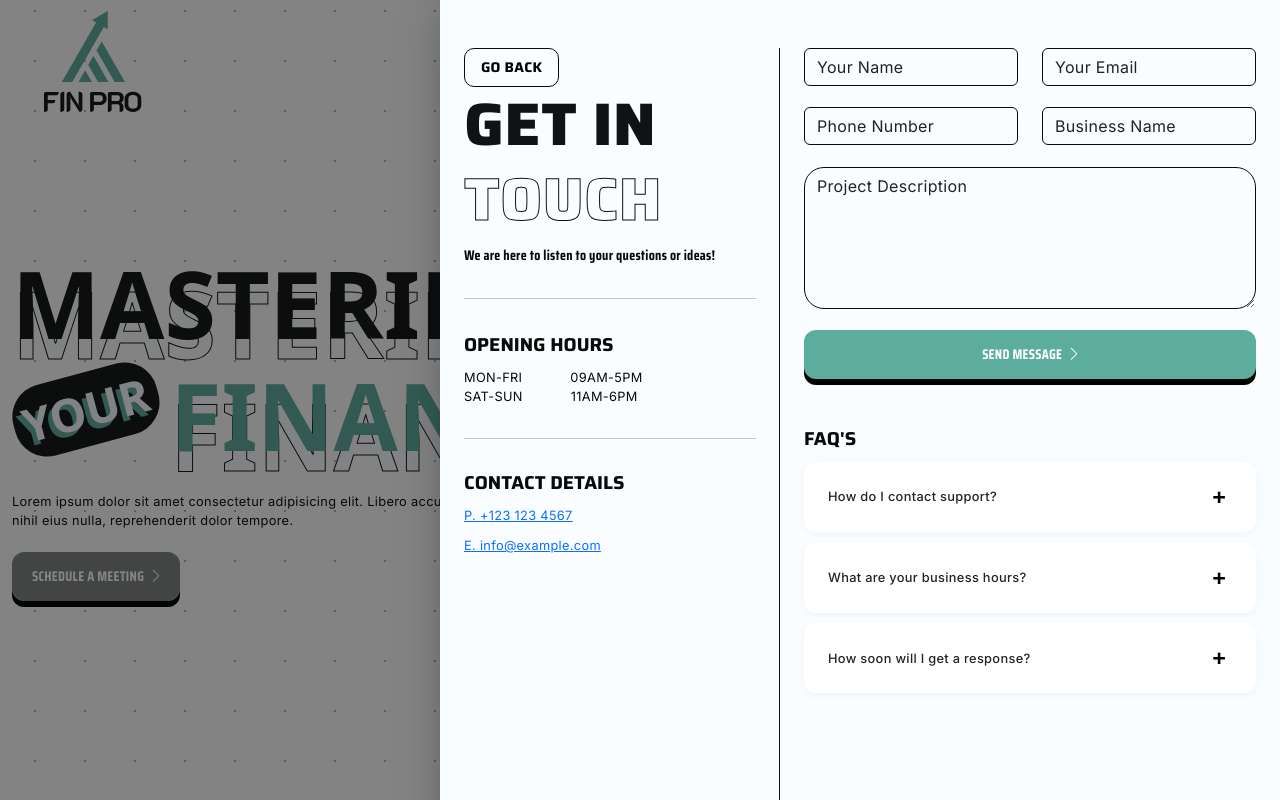
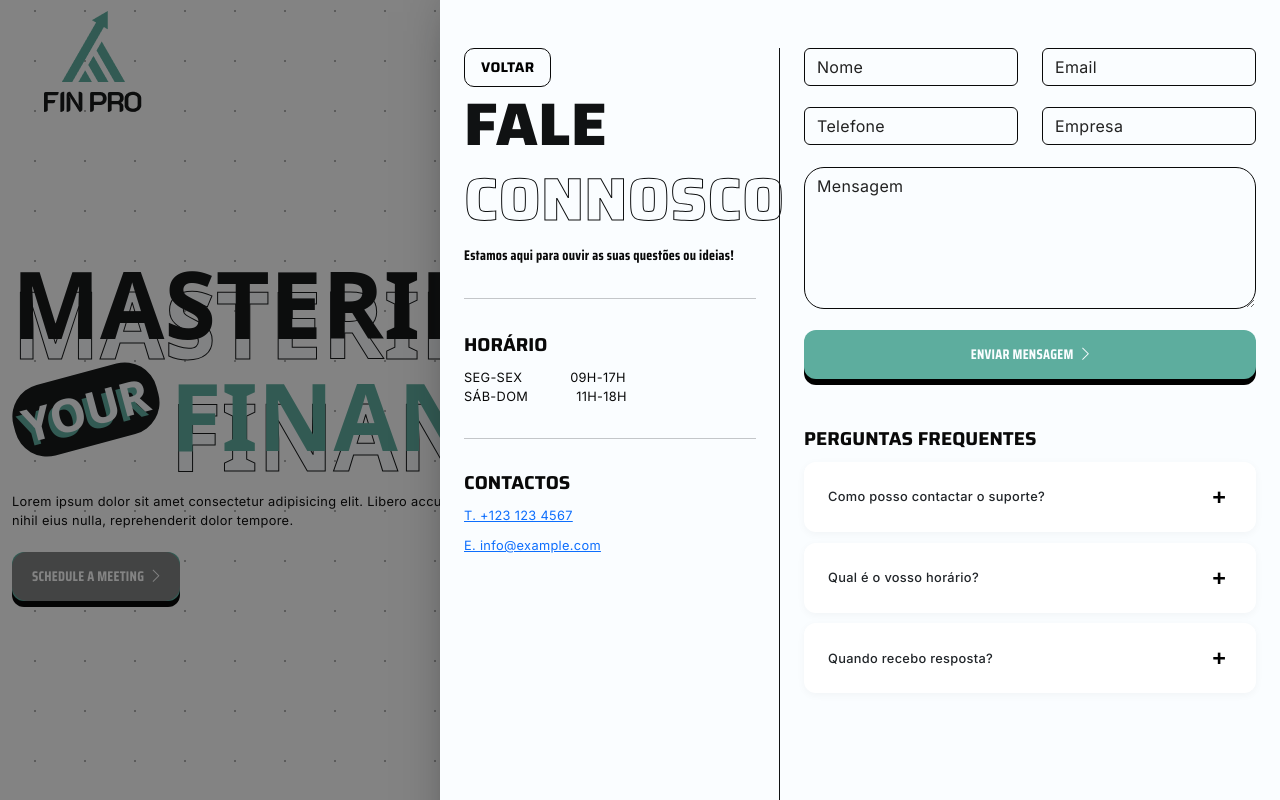
Before and after one commit to JBarbosaGitHub/MoneyQuest, a React (Vite) app: page / in a window 1280 px wide. Both pictures are taken after a click on the button "SCHEDULE A MEETING". Shown: the top 800 px of the page. Built offline with nearby package versions, Linux system fonts and the light colour scheme.

Commit message:
Contact form update

```diff
--- a/html/index.html
+++ b/html/index.html
@@ -49,7 +49,7 @@
                             <span class="line-menu"></span>
                             <span class="line-menu half end"></span>
                         </button>
-                        <button class="cus-btn primary contact-btn">CONTACT US</button>
+                        <button class="cus-btn primary contact-btn">CONTACTE-NOS</button>
                     </div>
                     <div class="toggle-menu">
                         <div class="site-header__bg">
@@ -931,7 +931,7 @@
                                         </li>
                                         <li class="h-16 fw-400 body-text white mb-8"><a href="javascript:;">HELP
                                                 CENTER</a></li>
-                                        <li class="h-16 fw-400 body-text white mb-8"><a href="javascript:;" class="contact-btn">CONTACT US</a></li>
+                                        <li class="h-16 fw-400 body-text white mb-8"><a href="javascript:;" class="contact-btn">CONTACTE-NOS</a></li>
                                     </ul>
                                     <ul class="footer_menu list-unstyled">
                                         <li>
--- a/src/components/ContactPopup.jsx
+++ b/src/components/ContactPopup.jsx
@@ -71,24 +71,24 @@ export default function ContactPopup({ open, onClose }){
         <div className="row">
           <div className="col-xl-5 col-lg-4 fade-in">
             <div className="company-contact-detail">
-              <button className="close-btn begin-popupClose" type="button" onClick={onClose}>GO BACK</button>
-              <h2 className="h-90 fw-800 black mb-8">GET IN <span>TOUCH</span></h2>
-              <h5 className="h-21 font-sec fw-700 dark-black mb-48">We are here to listen to your questions or ideas!</h5>
+              <button className="close-btn begin-popupClose" type="button" onClick={onClose}>VOLTAR</button>
+              <h2 className="h-90 fw-800 black mb-8">FALE <span>CONNOSCO</span></h2>
+              <h5 className="h-21 font-sec fw-700 dark-black mb-48">Estamos aqui para ouvir as suas questões ou ideias!</h5>
               <span className="vert-line"></span>
               <hr className="bg-dark-black mb-48" />
               <ul className="footer_menu list-unstyled">
                 <li>
                   <ul className="list-unstyled mb-48">
-                    <li className="h-28 fw-700 dark-black mb-16">OPENING HOURS</li>
-                    <li className="h-16 fw-400 body-text dark-black timing"><span>MON-FRI</span><span>09AM-5PM</span></li>
-                    <li className="h-16 fw-400 body-text dark-black timing"><span>SAT-SUN</span><span>11AM-6PM</span></li>
+                    <li className="h-28 fw-700 dark-black mb-16">HORÁRIO</li>
+                    <li className="h-16 fw-400 body-text dark-black timing"><span>SEG-SEX</span><span>09H-17H</span></li>
+                    <li className="h-16 fw-400 body-text dark-black timing"><span>SÁB-DOM</span><span>11H-18H</span></li>
                   </ul>
                   <hr className="bg-dark-black mb-48" />
                 </li>
                 <li>
                   <ul className="list-unstyled">
-                    <li className="h-28 fw-700 dark-black mb-16">CONTACT DETAILS</li>
-                    <li className="h-16 fw-400 body-text dark-black mb-16"><a href="tel:123456789">P. +123 123 4567</a></li>
+                    <li className="h-28 fw-700 dark-black mb-16">CONTACTOS</li>
+                    <li className="h-16 fw-400 body-text dark-black mb-16"><a href="tel:123456789">T. +123 123 4567</a></li>
                     <li className="h-16 fw-400 body-text dark-black"><a href="mailto:info@example.com">E. info@example.com</a></li>
                   </ul>
                 </li>
@@ -99,8 +99,8 @@ export default function ContactPopup({ open, onClose }){
             <div className="parent">
               {submitted ? (
                 <div className="thanksMessage fade-in">
-                  <h2 className="h-47 fw-700 white mb-16 mt-5">Thanks For Reaching Out</h2>
-                  <p className="text-14 fw-500 white-sec mb-48">Our team are reviewing your enquiry, and will be in touch shortly.</p>
+                  <h2 className="h-47 fw-700 white mb-16 mt-5">Obrigado pelo seu contacto!</h2>
+                  <p className="text-14 fw-500 white-sec mb-48">A nossa equipa está a analisar o seu pedido e irá responder brevemente.</p>
                 </div>
               ) : (
                 <div className="form-content-wrap fade-in">
@@ -112,41 +112,41 @@ export default function ContactPopup({ open, onClose }){
                   <form action="/" className="form-group contact-form mb-48" id="contact-form" method="post" onSubmit={handleSubmit}>
                     <div className="row">
                       <div className="col-md-6 mb-32">
-                        <input type="text" className="form-control" name="name" required placeholder="Your Name" value={formState.name} onChange={handleChange} disabled={sending} />
+                        <input type="text" className="form-control" name="name" required placeholder="Nome" value={formState.name} onChange={handleChange} disabled={sending} />
                       </div>
                       <div className="col-md-6 mb-32">
-                        <input type="email" className="form-control" name="email" required placeholder="Your Email" value={formState.email} onChange={handleChange} disabled={sending} />
+                        <input type="email" className="form-control" name="email" required placeholder="Email" value={formState.email} onChange={handleChange} disabled={sending} />
                       </div>
                       <div className="col-md-6 mb-32">
-                        <input type="tel" className="form-control" name="phone" placeholder="Phone Number" value={formState.phone} onChange={handleChange} disabled={sending} />
+                        <input type="tel" className="form-control" name="phone" placeholder="Telefone" value={formState.phone} onChange={handleChange} disabled={sending} />
                       </div>
                       <div className="col-md-6 mb-32">
-                        <input type="text" className="form-control" name="company_name" placeholder="Business Name" value={formState.company_name} onChange={handleChange} disabled={sending} />
+                        <input type="text" className="form-control" name="company_name" placeholder="Empresa" value={formState.company_name} onChange={handleChange} disabled={sending} />
                       </div>
                       <input type="hidden" name="formType" id="formType" value="enquire" />
                     </div>
                     <div className="row project-fields">
                       <div className="col-12 mb-32">
-                        <textarea name="message_project" className="form-control" placeholder="Project Description" value={formState.message_project} onChange={handleChange} disabled={sending}></textarea>
+                        <textarea name="message_project" className="form-control" placeholder="Mensagem" value={formState.message_project} onChange={handleChange} disabled={sending}></textarea>
                       </div>
                     </div>
                     <button type="submit" className="cus-btn-2 w-100" disabled={sending}>
-                      {sending ? 'SENDING...' : 'SEND MESSAGE'} &nbsp;&nbsp;<i className="fal fa-chevron-right"></i>
+                      {sending ? 'A ENVIAR...' : 'ENVIAR MENSAGEM'} &nbsp;&nbsp;<i className="fal fa-chevron-right"></i>
                     </button>
                     <div id="message" className="alert-msg"></div>
                   </form>
                   {/* FAQ Section - styled as cards with icons */}
                   <div className="faq-section mt-48">
-                    <h4 className="h-28 fw-700 dark-black mb-16">FAQ'S</h4>
+                    <h4 className="h-28 fw-700 dark-black mb-16">PERGUNTAS FREQUENTES</h4>
                     {[{
-                      q: 'How do I contact support?',
-                      a: 'You can use the contact form or email us at info@example.com.'
+                      q: 'Como posso contactar o suporte?',
+                      a: 'Pode usar o formulário de contacto ou enviar email para info@example.com.'
                     }, {
-                      q: 'What are your business hours?',
-                      a: 'We are open Monday to Friday, 9AM to 5PM, and weekends 11AM to 6PM.'
+                      q: 'Qual é o vosso horário?',
+                      a: 'Estamos abertos de segunda a sexta, das 09h às 17h, e fins de semana das 11h às 18h.'
                     }, {
-                      q: 'How soon will I get a response?',
-                      a: 'We aim to respond within 24 hours to all enquiries.'
+                      q: 'Quando recebo resposta?',
+                      a: 'Respondemos a todos os pedidos no prazo de 24 horas.'
                     }].map((item, idx) => (
                       <div key={idx} className={`faq-card mb-16${faqOpen===idx ? ' open' : ''}`}>
                         <div style={{flex:'1'}}>
--- a/src/components/Footer.jsx
+++ b/src/components/Footer.jsx
@@ -27,7 +27,7 @@ export default function Footer({ onOpenContact }) {
                 <li className="h-16 fw-400 body-text white mb-8"><a href="#">ABOUT US</a></li>
                 <li className="h-16 fw-400 body-text white mb-8"><a href="#">GALLERY</a></li>
                 <li className="h-16 fw-400 body-text white mb-8"><a href="#">HELP CENTER</a></li>
-                <li className="h-16 fw-400 body-text white mb-8"><a href="#" className="contact-btn">CONTACT US</a></li>
+                <li className="h-16 fw-400 body-text white mb-8"><a href="#" className="contact-btn">CONTACTE-NOS</a></li>
               </ul>
               <ul className="footer_menu list-unstyled mt-32">
                 <li className="h-28 fw-700 white mb-16">OPENING HOURS</li>
--- a/src/components/Header.jsx
+++ b/src/components/Header.jsx
@@ -21,7 +21,7 @@ export default function Header({ onOpenContact }){
             <span className="line-menu"></span>
             <span className="line-menu half end"></span>
           </button>
-          <button className="cus-btn primary contact-btn" onClick={()=>onOpenContact && onOpenContact()}>CONTACT US</button>
+          <button className="cus-btn primary contact-btn" onClick={()=>onOpenContact && onOpenContact()}>CONTACTE-NOS</button>
         </div>
         <div className={`toggle-menu ${open ? 'show' : ''}`}>
           <div className="site-header__bg" onClick={() => setOpen(false)}></div>
```
